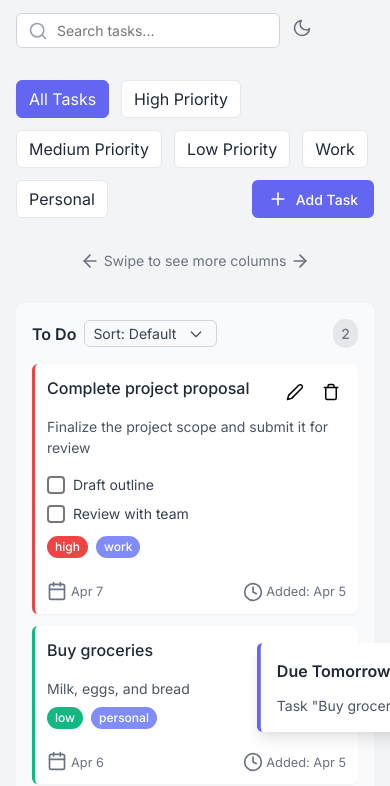
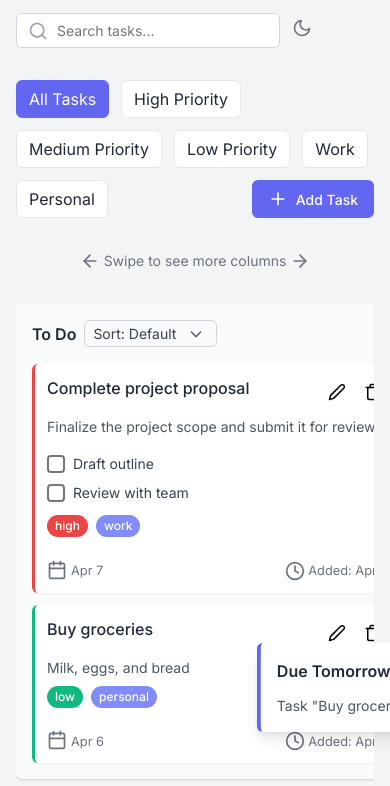
Before and after one commit to rijul-mahajan/Task-Manager, a plain HTML site: page index.html in a window 390 px wide. Shown: the part 88-874 px from the top of the page. Drawn offline with nearby package versions, Linux system fonts and the light colour scheme.

Commit message:
Responsive adjustments and console error fixes

```diff
--- a/index.html
+++ b/index.html
@@ -120,6 +120,7 @@
                 <option value="createdAt">Created At</option>
               </select>
             </div>
+            <div class="completed-actions">
               <button
                 class="btn-icon clear-completed"
                 id="clear-completed-btn"
@@ -128,6 +129,7 @@
                 <i data-feather="trash"></i>
               </button>
               <span class="column-count" id="completed-count">0</span>
+            </div>
           </div>
           <div class="tasks" id="completed-tasks" data-column="completed">
             <div class="empty-column">
@@ -249,8 +251,5 @@
 
     <script src="https://cdnjs.cloudflare.com/ajax/libs/feather-icons/4.29.2/feather.min.js"></script>
     <script src="script.js"></script>
-
-    <script src="https://cdnjs.cloudflare.com/ajax/libs/feather-icons/4.29.2/feather.min.js"></script>
-    <script src="script.js"></script>
   </body>
 </html>
--- a/style.css
+++ b/style.css
@@ -265,10 +265,16 @@ button {
   box-shadow: 0 0 0 3px rgba(99, 102, 241, 0.2);
 }
 
+.completed-actions {
+  display: flex;
+  align-items: center;
+  gap: 0.5rem;
+}
+
 .clear-completed {
-  margin-right: -75px;
   color: var(--gray-500);
   transition: var(--transition);
+  order: 1;
 }
 
 .clear-completed:hover {
@@ -290,6 +296,7 @@ button {
   padding: 0.25rem 0.5rem;
   border-radius: 9999px;
   transition: var(--transition);
+  order: 2;
 }
 
 .tasks {
@@ -1038,4 +1045,25 @@ button {
   .swipe-indicator {
     display: block;
   }
+
+  .board {
+    display: flex;
+    flex-direction: row;
+    overflow-x: auto;
+    scroll-snap-type: x mandatory;
+    scroll-behavior: smooth;
+    gap: 1.5rem;
+    padding-bottom: 1rem;
+  }
+
+  .board::-webkit-scrollbar {
+    height: 8px;
+  }
+
+  .column {
+    width: 400px;
+    min-width: 400px;
+    flex-shrink: 0;
+    scroll-snap-align: start;
+  }
 }
```
Lines whose indentation alone changed are shown as unchanged.
